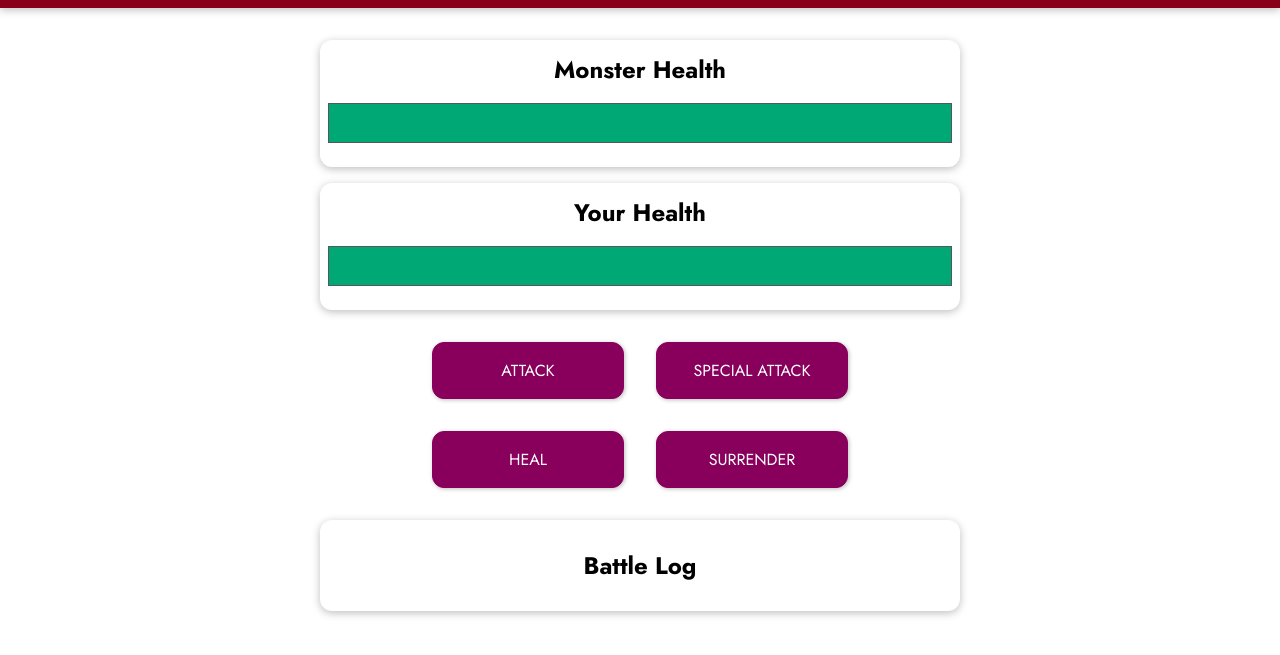
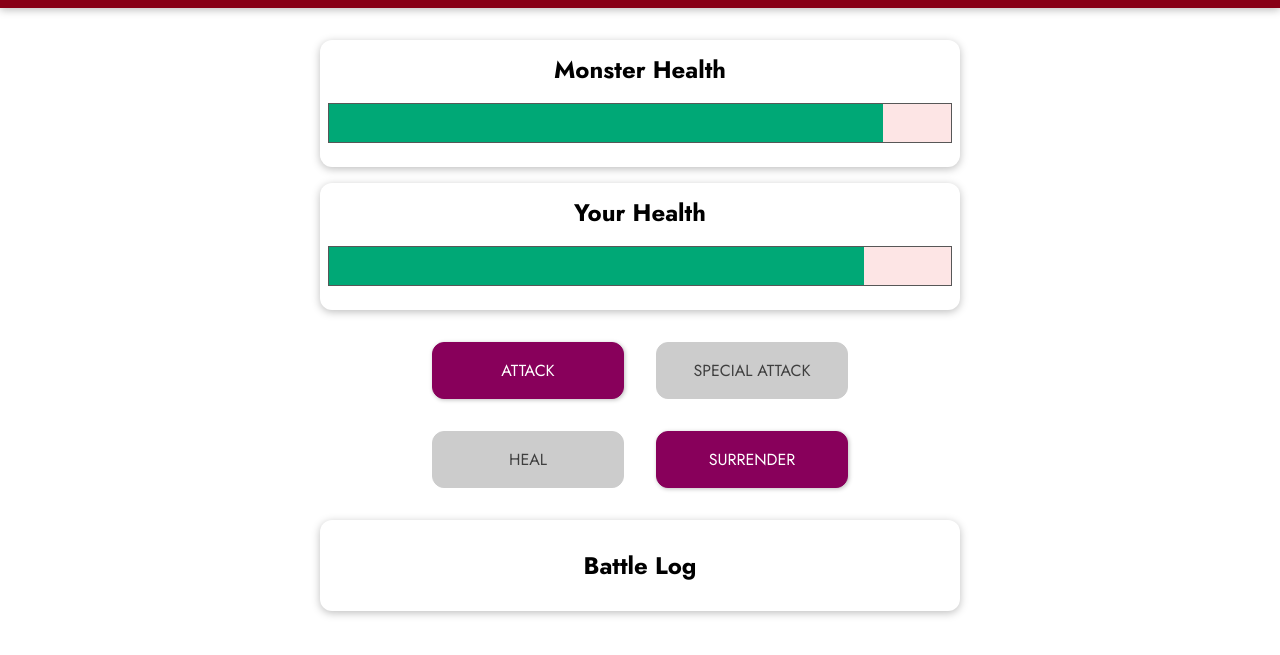
Before and after one commit to jeramiahgcoffey/monster-slayer, a plain HTML site: page index.html in a window 1280 px wide. Both pictures are taken after a click on the button "ATTACK". Shown: the part 97-752 px from the top of the page. Drawn offline with nearby package versions, Linux system fonts and the light colour scheme.

Commit message:
Core functionality

```diff
--- a/app.js
+++ b/app.js
@@ -1,2 +1,94 @@
-const app = Vue.createApp({})
+function getRandomValue(min, max) {
+  return Math.floor(Math.random() * (max - min)) + min
+}
+
+const app = Vue.createApp({
+  data() {
+    return {
+      playerHealth: 100,
+      monsterHealth: 100,
+      currentRound: 0,
+      winner: null,
+    }
+  },
+  computed: {
+    monsterBarStyles() {
+      if (this.monsterHealth < 0) {
+        return { width: 0 }
+      } else {
+        return { width: this.monsterHealth + '%' }
+      }
+    },
+    playerBarStyles() {
+      if (this.playerHealth < 0) {
+        return { width: 0 }
+      } else {
+        return { width: this.playerHealth + '%' }
+      }
+    },
+    mayUseSpecial() {
+      return this.currentRound % 3 !== 0
+    },
+    mayUseHeal() {
+      return this.currentRound % 2 !== 0
+    },
+  },
+  watch: {
+    playerHealth(value) {
+      if (value <= 0 && this.monsterHealth <= 0) {
+        // draw
+        this.winner = 'draw'
+      }
+      if (value <= 0) {
+        // Player lost
+        this.winner = 'monster'
+      }
+    },
+    monsterHealth(value) {
+      if (value <= 0 && this.playerHealth <= 0) {
+        // draw
+        this.winner = 'draw'
+      }
+      if (value <= 0) {
+        // Monster lost
+        this.winner = 'player'
+      }
+    },
+  },
+  methods: {
+    attackMonster() {
+      this.currentRound++
+      const damageValue = getRandomValue(5, 12)
+      this.monsterHealth -= damageValue
+      this.attackPlayer()
+    },
+    attackPlayer() {
+      const damageValue = getRandomValue(8, 15)
+      this.playerHealth -= damageValue
+    },
+    specialAttack() {
+      this.currentRound++
+      const attackValue = getRandomValue(10, 25)
+      this.monsterHealth -= attackValue
+      this.attackPlayer()
+    },
+    healPlayer() {
+      this.currentRound++
+      const healValue = getRandomValue(8, 20)
+      if (this.playerHealth + healValue > 100) {
+        this.playerHealth = 100
+      } else {
+        this.playerHealth += healValue
+      }
+      this.attackPlayer()
+    },
+    startGame() {
+      this.currentRound = 0
+      this.playerHealth = 100
+      this.monsterHealth = 100
+      this.winner = null
+    },
+  },
+})
+
 app.mount('#game')
--- a/index.html
+++ b/index.html
@@ -20,19 +20,28 @@
       <section id="monster" class="container">
         <h2>Monster Health</h2>
         <div class="healthbar">
-          <div class="healthbar__value"></div>
+          <div class="healthbar__value" :style="monsterBarStyles"></div>
         </div>
       </section>
       <section id="player" class="container">
         <h2>Your Health</h2>
         <div class="healthbar">
-          <div class="healthbar__value"></div>
+          <div class="healthbar__value" :style="playerBarStyles"></div>
         </div>
       </section>
-      <section id="controls">
-        <button>ATTACK</button>
-        <button>SPECIAL ATTACK</button>
-        <button>HEAL</button>
+      <section class="container" v-if="winner">
+        <h2>Game Over!</h2>
+        <h3 v-if="winner === 'monster'">You lost</h3>
+        <h3 v-else-if="winner === 'player'">You won</h3>
+        <h3 v-else>It's a draw</h3>
+        <button @click="startGame">Start New Game</button>
+      </section>
+      <section id="controls" v-if="!winner">
+        <button @click="attackMonster">ATTACK</button>
+        <button :disabled="mayUseSpecial" @click="specialAttack">
+          SPECIAL ATTACK
+        </button>
+        <button :disabled="mayUseHeal" @click="healPlayer">HEAL</button>
         <button>SURRENDER</button>
       </section>
       <section id="log" class="container">
```
